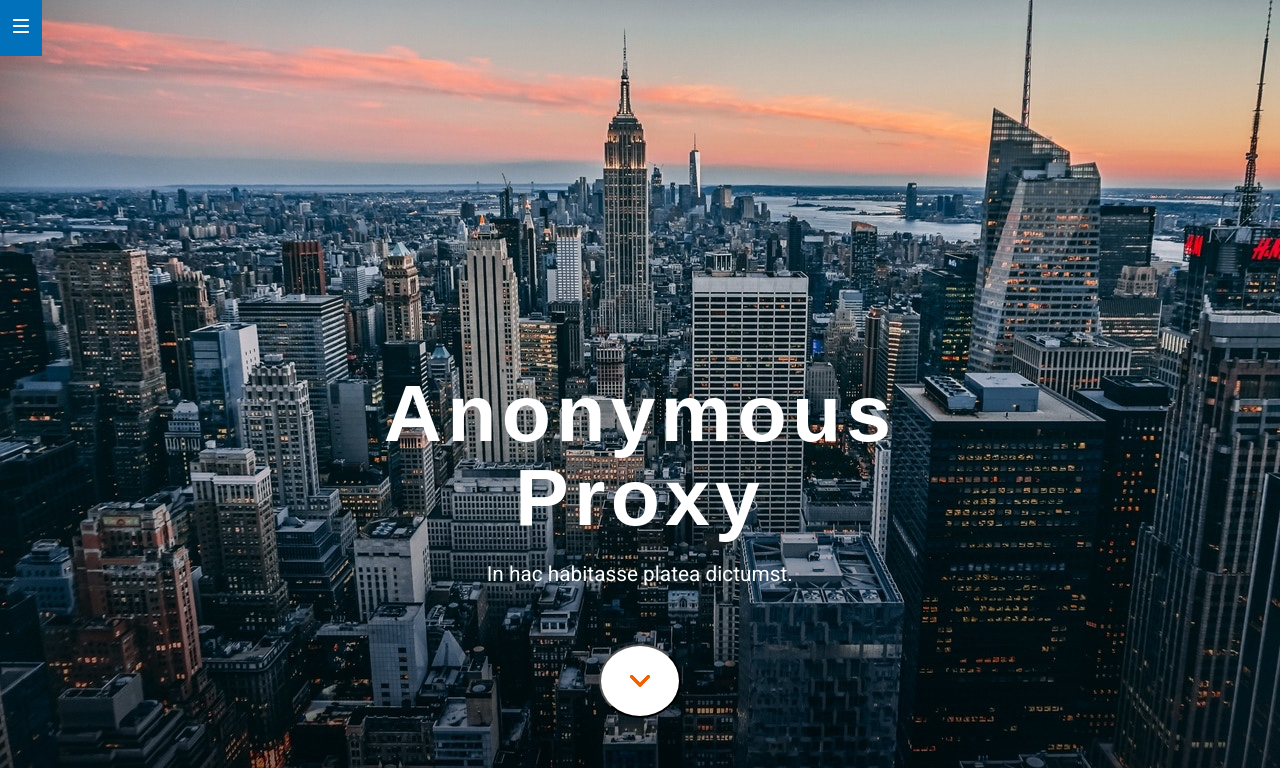
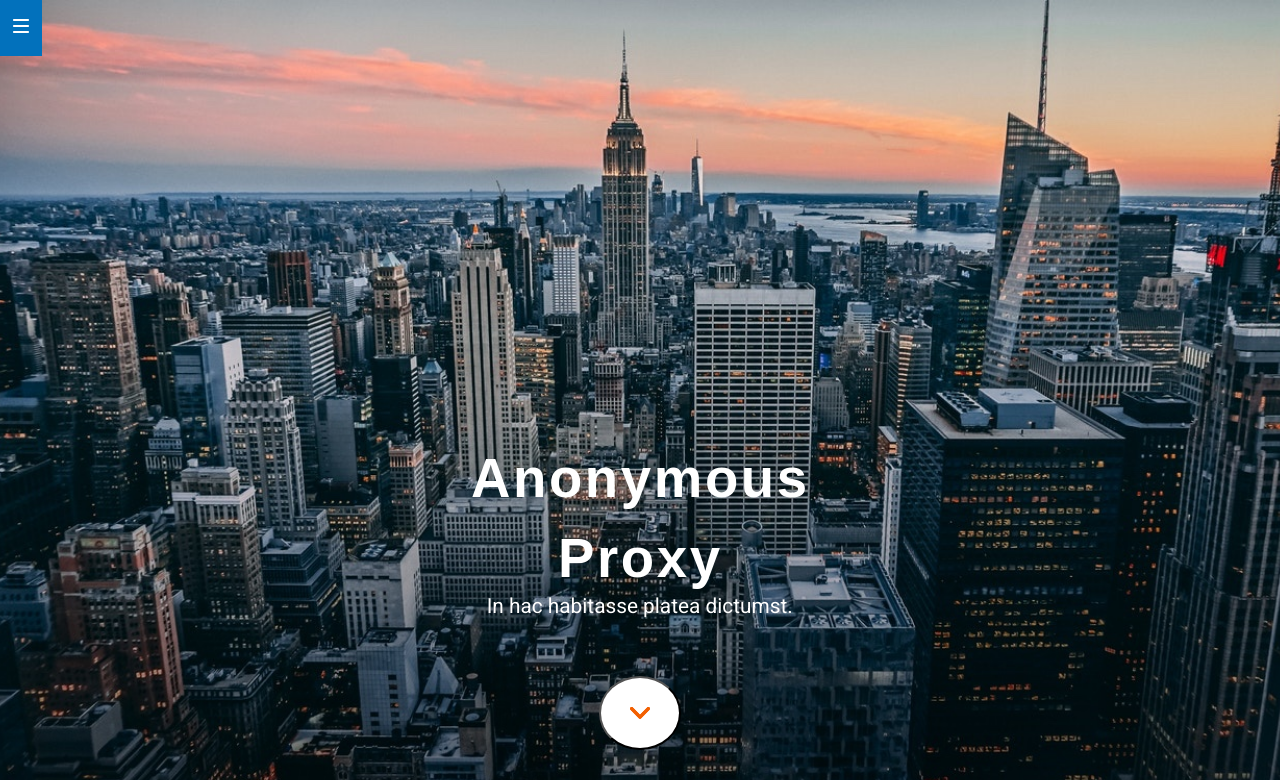
Before and after one commit to Adalab/m1-evaluacion-final-marpri-17, a website: page docs/index.html in a window 1280 px wide. Shown: the top 780 px of the page. Drawn offline with nearby package versions, Linux system fonts and the light colour scheme; files that its build step writes are made by us from their sources.

Commit message:
Fix hero

```diff
--- a/_src/assets/scss/layaouts/_hero.scss
+++ b/_src/assets/scss/layaouts/_hero.scss
@@ -1,6 +1,6 @@
 .wrapper-hero{
     height: 100vh;
-    max-height: 768px;
+    width: 100vw;
     background-image: url("../images/cover.jpg");
     background-position: center;
     background-repeat: no-repeat;
@@ -17,11 +17,11 @@
         align-items: center;
         font-family: $font-headline;
         font-weight: bold;
-        font-size: 62px;
+        font-size: 42px;
         color: $btncolor-second;
-        line-height: 60px;
+        line-height: 55px;
         padding: 25px;
-        letter-spacing: 4px;
+        letter-spacing: 2px;
         &-child {
             margin: 20px;
         }
@@ -33,13 +33,10 @@
         color: $btncolor-second;
         text-align: center;
         padding: 10px;
+        margin-top: -30px;
         @media all and (min-width:1280px){
             transform: scale(1.3);
         }
-    }
-    @media all and (min-width:1280px){
-        width: 100%;
-        height: 100vh;
     }
 }
 .btn-hero {
```
